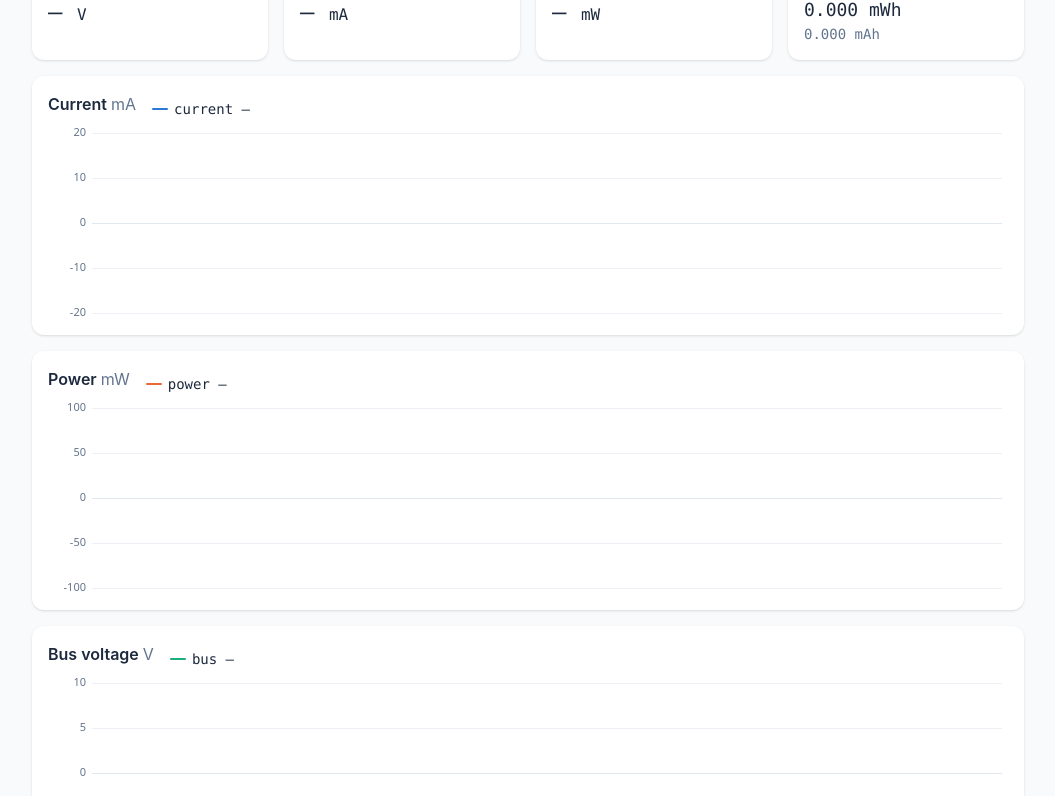
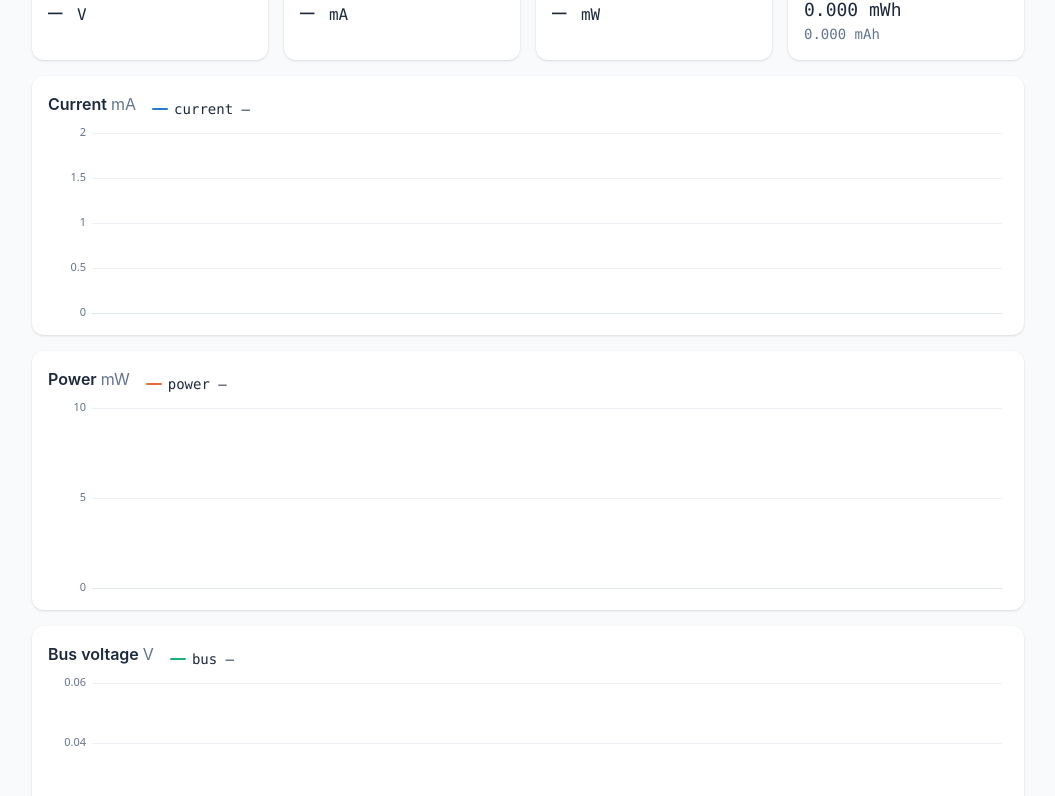
Before and after one commit to aguegu/i2c.ninja, a Vue app: page /ina231 in a window 1280 px wide. Shown: the part 339-1135 px from the top of the page, without its empty margins (112-1167 px from the left). Built offline with nearby package versions, Linux system fonts and the light colour scheme.

Commit message:
LiveChart fit: the y range follows the data (at least floor wide) for values far from zero; the INA231's charts use it
Co-Authored-By: Claude Opus 5.5 <noreply@anthropic.com>

```diff
--- a/src/components/LiveChart.vue
+++ b/src/components/LiveChart.vue
@@ -13,6 +13,10 @@ const props = defineProps({
   source: { type: Function, required: true },
   windowMs: { type: Number, default: 10000 },
   floor: { type: Number, default: 1 },
+  // fit: the range follows the data (its min to max over the window, at
+  // least floor wide, centred on them), for values far from zero (a bus
+  // voltage); else symmetric around 0, never below +/-floor (an IMU's axes)
+  fit: { type: Boolean, default: false },
   digits: { type: Number, default: 2 },
 });
 
@@ -46,22 +50,38 @@ function draw() {
   const { t, ys } = props.source();
   const now = performance.now();
   const from = now - props.windowMs;
-  let top = props.floor;
+  let lo = Infinity, hi = -Infinity;
   for (const y of ys) {
-    for (let i = 0; i < y.length; i++) if (t[i] >= from) top = Math.max(top, Math.abs(y[i]));
+    for (let i = 0; i < y.length; i++) {
+      if (t[i] < from) continue;
+      lo = Math.min(lo, y[i]);
+      hi = Math.max(hi, y[i]);
+    }
   }
-  const step = niceStep(2 * top, 4);
-  top = Math.ceil(top / step) * step;
+  let step;
+  if (props.fit) {
+    if (lo > hi) { lo = 0; hi = props.floor; } // nothing yet
+    const mid = (lo + hi) / 2, half = Math.max(hi - lo, props.floor) / 2;
+    step = niceStep(2 * half, 4);
+    lo = Math.floor((mid - half) / step) * step;
+    hi = Math.ceil((mid + half) / step) * step;
+  } else {
+    let top = props.floor;
+    if (lo <= hi) top = Math.max(top, Math.abs(lo), Math.abs(hi));
+    step = niceStep(2 * top, 4);
+    hi = Math.ceil(top / step) * step;
+    lo = -hi;
+  }
 
   const left = AXIS_GUTTER_PX * dpr, pad = PAD_PX * dpr;
   const xOf = (ms) => left + ((ms - from) / props.windowMs) * (w - left - pad);
-  const yOf = (v) => h / 2 - (v / top) * (h / 2 - pad);
+  const yOf = (v) => pad + ((hi - v) / (hi - lo)) * (h - 2 * pad);
 
   g.font = `${LABEL_PX * dpr}px system-ui, sans-serif`;
   g.textAlign = 'right';
   g.textBaseline = 'middle';
   g.lineWidth = dpr;
-  for (let v = -top; v <= top + step / 2; v += step) {
+  for (let v = lo; v <= hi + step / 2; v += step) {
     g.strokeStyle = color('--chart-grid');
     g.globalAlpha = Math.abs(v) < step / 2 ? 1 : 0.6; // the zero line a little stronger
     g.beginPath();
--- a/src/views/Ina231View.vue
+++ b/src/views/Ina231View.vue
@@ -7,6 +7,11 @@ import { hasWebUsb, hex } from '../lib/dongle.js';
 import { useIna231 } from '../lib/useIna231.js';
 
 const WINDOW_MS = 10000;
+// the charts' least spans (fit: the range follows the data): a change smaller
+// than these doesn't fill the chart
+const CURRENT_SPAN_MA = 2;
+const POWER_SPAN_MW = 10;
+const BUS_SPAN_V = 0.05;
 const SHUNTS = [{ ohms: 0.1, mark: 'R100' }, { ohms: 0.01, mark: 'R010' }, { ohms: 0.002, mark: 'R002' }];
 const CURRENT = [{ label: 'current', color: '--series-1' }];
 const POWER = [{ label: 'power', color: '--series-2' }];
@@ -78,13 +83,13 @@ const select = 'rounded-md border border-slate-300 bg-transparent px-2 py-1 dark
     </div>
 
     <section :class="card">
-      <LiveChart title="Current" unit="mA" :series="CURRENT" :values="r ? [r.current * 1000] : []" :source="ina.currentSource" :window-ms="WINDOW_MS" :floor="20" :digits="1" />
+      <LiveChart title="Current" unit="mA" :series="CURRENT" :values="r ? [r.current * 1000] : []" :source="ina.currentSource" :window-ms="WINDOW_MS" :floor="CURRENT_SPAN_MA" :digits="1" fit />
     </section>
     <section :class="card">
-      <LiveChart title="Power" unit="mW" :series="POWER" :values="r ? [r.power * 1000] : []" :source="ina.powerSource" :window-ms="WINDOW_MS" :floor="100" :digits="1" />
+      <LiveChart title="Power" unit="mW" :series="POWER" :values="r ? [r.power * 1000] : []" :source="ina.powerSource" :window-ms="WINDOW_MS" :floor="POWER_SPAN_MW" :digits="1" fit />
     </section>
     <section :class="card">
-      <LiveChart title="Bus voltage" unit="V" :series="BUS" :values="r ? [r.bus] : []" :source="ina.busSource" :window-ms="WINDOW_MS" :floor="6" :digits="3" />
+      <LiveChart title="Bus voltage" unit="V" :series="BUS" :values="r ? [r.bus] : []" :source="ina.busSource" :window-ms="WINDOW_MS" :floor="BUS_SPAN_V" :digits="3" fit />
     </section>
 
     <section :class="[card, 'leading-relaxed']">
```
